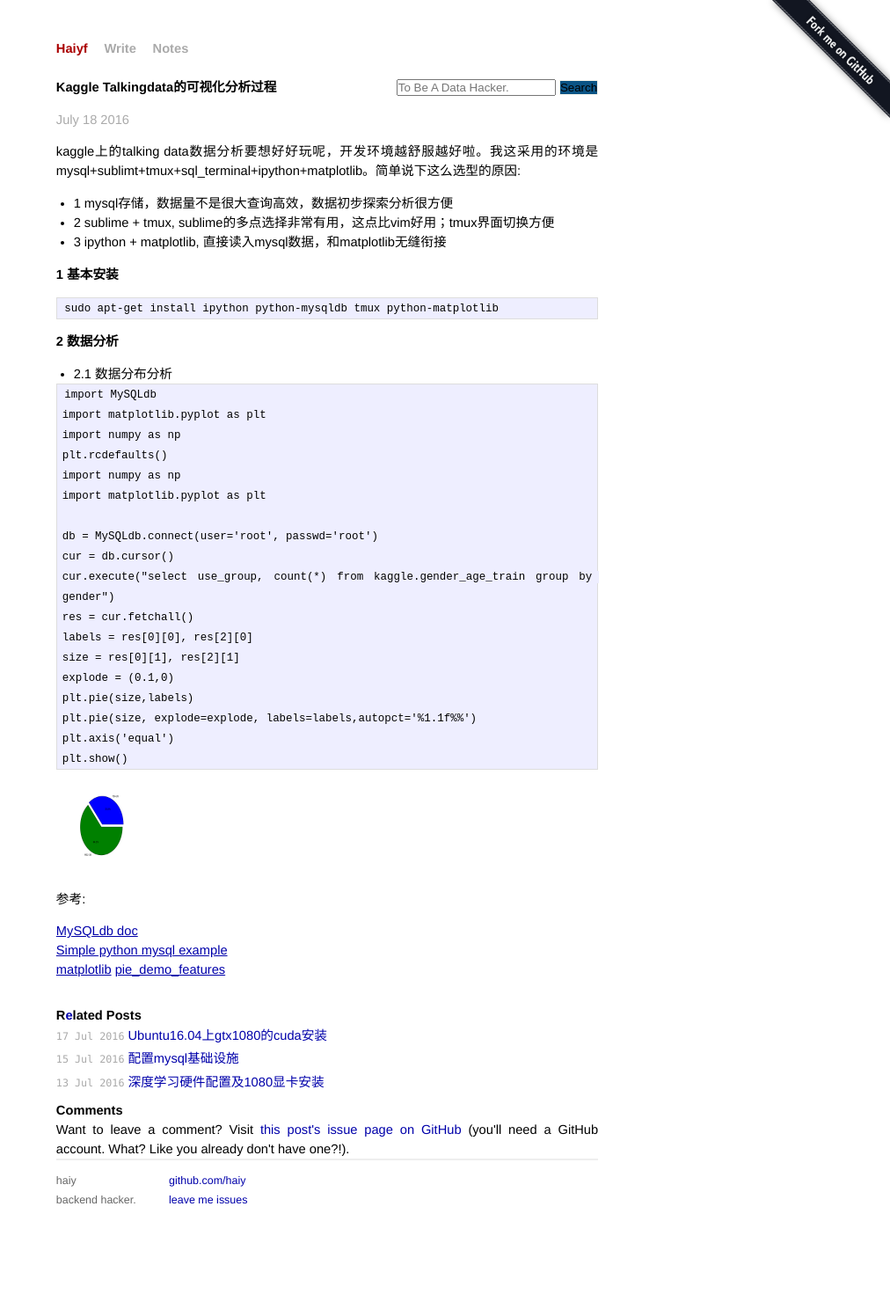
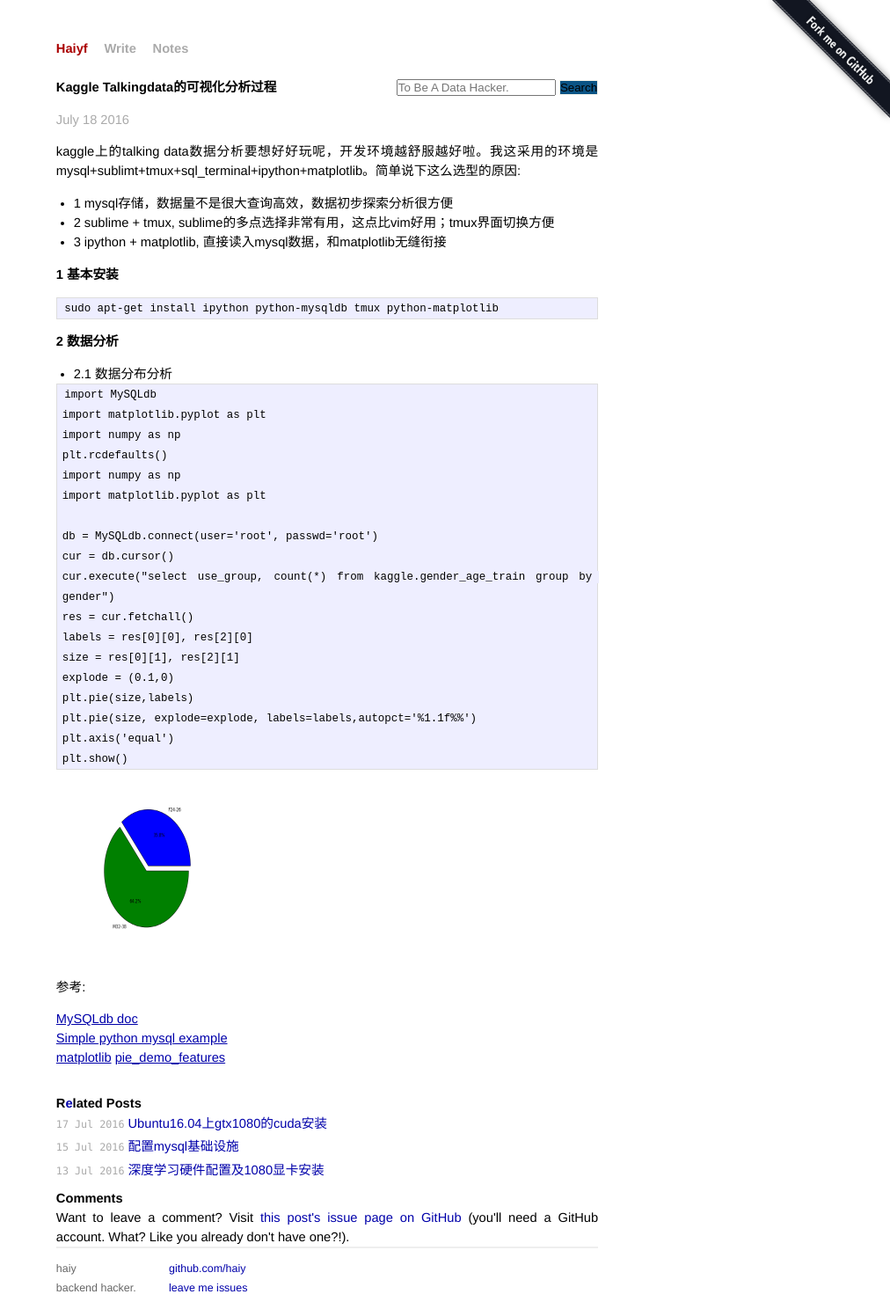
Before and after one commit to caratiger/haiy.github.io, a Jekyll site: the page built from _posts/2016-07-18-kaggle-talkingdata的可视化分析过程.md, in a window 1280 px wide. Shown: the whole page at 88% size, without its empty margins (268-1280 px from the left). Built offline with Jekyll 4.4.1, drawn with Linux system fonts in a browser that asks for light colours; comment, search, counter and statistics services are not loaded; before the commit the page ends 1388 px from its top, so only the background shows below that.

Commit message:
Update 2016-07-18-kaggle-talkingdata的可视化分析过程.md

````diff
--- a/_posts/2016-07-18-kaggle-talkingdata的可视化分析过程.md
+++ b/_posts/2016-07-18-kaggle-talkingdata的可视化分析过程.md
@@ -45,7 +45,7 @@ plt.pie(size, explode=explode, labels=labels,autopct='%1.1f%%')
 plt.axis('equal')
 plt.show()
 ```
-<img src="{{site.url}}/images/kaggle/talking_data/figure_1.png"  height="100px" width="100px">
+<img src="{{site.url}}/images/kaggle/talking_data/figure_1.png"  height="200px" width="200px">
 
 参考:
 
````
